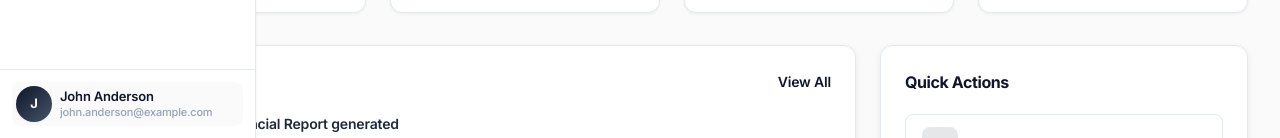
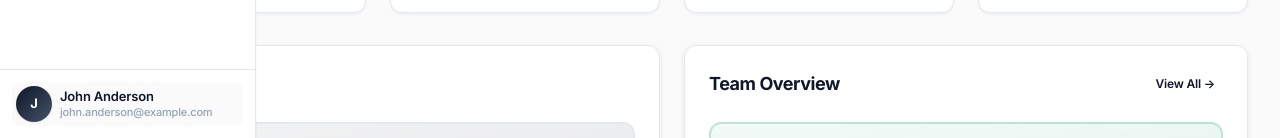
Before and after one commit to ferhatenyani/app-suisse, a React (Vite) app in the folder app-user/: page /app/dashboard in a window 1280 px wide. Shown: the part 662-800 px from the top of the page. Built offline with nearby package versions, Linux system fonts and the light colour scheme.

Commit message:
dashboard page for app user

```diff
--- a/app-user/src/pages/Dashboard.tsx
+++ b/app-user/src/pages/Dashboard.tsx
@@ -1,8 +1,8 @@
-import React from 'react';
+import React, { useState } from 'react';
 import { useNavigate } from 'react-router-dom';
 import { Card } from '../components/ui/Card';
 import { Badge } from '../components/ui/Badge';
-import { TrendingUp, TrendingDown, Users, FolderKanban, Activity, Globe, Eye } from 'lucide-react';
+import { TrendingUp, TrendingDown, Users, FolderKanban, Activity, Globe, Eye, Trash2 } from 'lucide-react';
 import { currentUser } from '../data/currentUser';
 import { dashboards } from '../data/dashboards';
 import { teamMembers } from '../data/teamMembers';
@@ -69,15 +69,13 @@ interface ActivityItem {
 }
 
 const RecentActivity: React.FC = () => {
-  const navigate = useNavigate();
-
-  const activities: ActivityItem[] = [
+  const [activities, setActivities] = useState<ActivityItem[]>([
     { id: 1, title: 'Q4 Financial Report generated', time: '2 hours ago', user: 'Sarah Chen', type: 'report' },
     { id: 2, title: 'New team member added', time: '5 hours ago', user: 'System', type: 'share' },
     { id: 3, title: 'Sales Dashboard updated', time: '1 day ago', user: 'Michael Torres', type: 'report' },
     { id: 4, title: 'Team permissions modified', time: '2 days ago', user: 'Admin', type: 'update' },
     { id: 5, title: 'Marketing Report exported', time: '3 days ago', user: 'Jessica Liu', type: 'report' },
-  ];
+  ]);
 
   const getTypeBadge = (type: ActivityType) => {
     const badgeConfig: Record<ActivityType, { variant: 'info' | 'success' | 'neutral' | 'warning', icon: React.ReactNode, label: string }> = {
@@ -91,39 +89,67 @@ const RecentActivity: React.FC = () => {
     return <Badge variant={config.variant} size="sm" icon={config.icon}>{config.label}</Badge>;
   };
 
+  const handleDeleteActivity = (id: number) => {
+    setActivities(activities.filter(activity => activity.id !== id));
+  };
+
+  const handleClear = () => {
+    // In a real app, this would clear the activity list
+    setActivities([]);
+  };
+
   return (
-    <Card elevated>
-      <div className="flex items-center justify-between mb-5">
-        <h3 className="text-sm sm:text-base font-bold text-[var(--color-title)] tracking-tight">Recent Activity</h3>
+    <Card elevated className="h-full">
+      <div className="flex items-center justify-between gap-4 mb-6">
+        <h3 className="text-base sm:text-lg font-bold text-[var(--color-title)] tracking-tight">Recent Activity</h3>
         <button
-          onClick={() => navigate('/app/reports')}
-          className="text-xs sm:text-sm font-semibold text-[var(--color-primary)] hover:text-[var(--color-primary-hover)] transition-colors focus-visible:outline-none focus-visible:ring-2 focus-visible:ring-[var(--color-primary)] focus-visible:ring-offset-1 rounded"
-          aria-label="View all activities"
+          onClick={handleClear}
+          className="px-3 py-2 rounded-lg text-xs font-semibold text-[var(--color-text)] bg-[var(--color-panel)] hover:bg-[var(--color-danger)]/10 hover:text-[var(--color-danger)] border border-[var(--color-border)] hover:border-[var(--color-danger)] transition-all duration-200 flex items-center gap-2 group focus-visible:outline-none focus-visible:ring-2 focus-visible:ring-[var(--color-danger)] focus-visible:ring-offset-1"
+          aria-label="Clear all activities"
         >
-          View All
+          <Trash2 size={14} strokeWidth={2} className="group-hover:scale-110 transition-transform duration-200" />
+          <span className="hidden sm:inline">Clear All</span>
         </button>
       </div>
+      {activities.length === 0 ? (
+        <div className="text-center py-12">
+          <Activity size={48} className="mx-auto text-[var(--color-text-muted)] opacity-50 mb-3" />
+          <p className="text-sm text-[var(--color-text-muted)] font-medium">No recent activities</p>
+        </div>
+      ) : (
         <div className="space-y-4">
-        {activities.map((activity) => (
-          <div key={activity.id} className="flex items-start gap-3 pb-4 border-b border-[var(--color-border)] last:border-0 last:pb-0">
+          {activities.map((activity, index) => (
+            <div
+              key={activity.id}
+              className="flex items-start gap-3 pb-4 border-b border-[var(--color-border)] last:border-0 last:pb-0 animate-fadeIn group"
+              style={{ animationDelay: `${index * 50}ms` }}
+            >
               <div className="mt-1 flex-shrink-0">
                 {getTypeBadge(activity.type)}
               </div>
               <div className="flex-1 min-w-0">
-              <p className="text-sm text-[var(--color-text)] font-semibold truncate">{activity.title}</p>
-              <div className="flex items-center flex-wrap gap-2 mt-1">
+                <p className="text-base text-[var(--color-text)] font-semibold truncate group-hover:text-[var(--color-primary)] transition-colors duration-200">{activity.title}</p>
+                <div className="flex items-center flex-wrap gap-2 mt-1.5">
                   {activity.user && (
                     <>
-                    <span className="text-xs text-[var(--color-text-muted)] font-medium">{activity.user}</span>
+                      <span className="text-sm text-[var(--color-text-muted)] font-medium">{activity.user}</span>
                       <span className="text-[var(--color-border-strong)]">•</span>
                     </>
                   )}
-                <span className="text-xs text-[var(--color-text-muted)] font-medium">{activity.time}</span>
+                  <span className="text-sm text-[var(--color-text-muted)] font-medium">{activity.time}</span>
                 </div>
               </div>
+              <button
+                onClick={() => handleDeleteActivity(activity.id)}
+                className="mt-1 p-2 rounded-lg text-[var(--color-text-muted)] hover:text-[var(--color-danger)] hover:bg-[var(--color-danger)]/10 active:bg-[var(--color-danger)]/20 active:scale-95 transition-all duration-200 focus-visible:outline-none focus-visible:ring-2 focus-visible:ring-[var(--color-danger)] focus-visible:ring-offset-1 flex-shrink-0"
+                aria-label={`Delete ${activity.title}`}
+              >
+                <Trash2 size={16} strokeWidth={2} />
+              </button>
             </div>
           ))}
         </div>
+      )}
     </Card>
   );
 };
@@ -251,89 +277,112 @@ export const Dashboard: React.FC = () => {
         </div>
       </section>
 
-      {/* Content Grid - Two column layout for Recent Activity and Quick Actions */}
-      <section className="grid grid-cols-1 lg:grid-cols-3 gap-6 mb-8" aria-label="Activity and actions">
-        {/* Recent Activity - Takes 2 columns */}
-        <div className="lg:col-span-2">
-          <RecentActivity />
-        </div>
-
-        {/* Quick Actions & Team Overview */}
-        <div className="space-y-6">
+      {/* Quick Actions & Team Overview - Side by side layout */}
+      <section className={`grid grid-cols-1 ${isOrganization ? 'lg:grid-cols-2' : ''} gap-6 mb-8`} aria-label="Quick actions and team overview">
         {/* Quick Actions */}
-          <Card elevated>
-            <h3 className="text-sm sm:text-base font-bold text-[var(--color-title)] tracking-tight mb-5">
+        <Card elevated className="h-full flex flex-col">
+          <div className="flex items-center justify-between mb-6">
+            <h3 className="text-base sm:text-lg font-bold text-[var(--color-title)] tracking-tight">
               Quick Actions
             </h3>
-            <div className="space-y-2.5">
+          </div>
+          <div className={`flex-1 ${isOrganization ? 'space-y-3' : 'grid grid-cols-1 sm:grid-cols-3 gap-3'}`}>
             <button
               onClick={() => navigate('/app/reports')}
-                className="w-full text-left px-4 py-3 rounded-lg border border-[var(--color-border)] hover:border-[var(--color-primary)] hover:bg-[var(--color-primary)]/5 transition-all text-xs sm:text-sm font-semibold text-[var(--color-text)] hover:text-[var(--color-primary)] flex items-center gap-3 group focus-visible:outline-none focus-visible:ring-2 focus-visible:ring-[var(--color-primary)] focus-visible:ring-offset-1"
+              className="w-full text-left p-4 rounded-xl bg-gradient-to-br from-[var(--color-primary)]/5 to-[var(--color-primary)]/10 border-2 border-[var(--color-border)] hover:border-[var(--color-primary)] transition-all duration-300 text-sm font-semibold text-[var(--color-text)] hover:text-[var(--color-primary)] flex items-center justify-between group focus-visible:outline-none focus-visible:ring-2 focus-visible:ring-[var(--color-primary)] focus-visible:ring-offset-2 hover:shadow-lg hover:shadow-[var(--color-primary)]/10 hover:-translate-y-0.5"
               aria-label="Create new report"
             >
-                <div className="w-9 h-9 rounded-lg bg-[var(--color-primary)]/10 group-hover:bg-[var(--color-primary)]/20 flex items-center justify-center transition-colors flex-shrink-0" aria-hidden="true">
-                  <FolderKanban size={16} strokeWidth={2} className="text-[var(--color-primary)]" />
+              <div>
+                <span className="text-xs text-[var(--color-text-muted)] font-medium uppercase tracking-wider block mb-1">Create New</span>
+                <span className="block">Report</span>
               </div>
-                Create New Report
+              <div className="w-12 h-12 rounded-xl bg-[var(--color-primary)]/10 flex items-center justify-center transition-all duration-300 flex-shrink-0 group-hover:scale-110 group-hover:rotate-3" aria-hidden="true">
+                <FolderKanban size={20} strokeWidth={2} className="text-[var(--color-primary)]" />
+              </div>
             </button>
             {isOrganization && (
               <button
                 onClick={() => navigate('/app/team')}
-                  className="w-full text-left px-4 py-3 rounded-lg border border-[var(--color-border)] hover:border-[var(--color-primary)] hover:bg-[var(--color-primary)]/5 transition-all text-xs sm:text-sm font-semibold text-[var(--color-text)] hover:text-[var(--color-primary)] flex items-center gap-3 group focus-visible:outline-none focus-visible:ring-2 focus-visible:ring-[var(--color-primary)] focus-visible:ring-offset-1"
+                className="w-full text-left p-4 rounded-xl bg-gradient-to-br from-[var(--color-accent)]/5 to-[var(--color-accent)]/10 border-2 border-[var(--color-border)] hover:border-[var(--color-primary)] transition-all duration-300 text-sm font-semibold text-[var(--color-text)] hover:text-[var(--color-primary)] flex items-center justify-between group focus-visible:outline-none focus-visible:ring-2 focus-visible:ring-[var(--color-primary)] focus-visible:ring-offset-2 hover:shadow-lg hover:shadow-[var(--color-primary)]/10 hover:-translate-y-0.5"
                 aria-label="Manage team"
               >
-                  <div className="w-9 h-9 rounded-lg bg-[var(--color-primary)]/10 group-hover:bg-[var(--color-primary)]/20 flex items-center justify-center transition-colors flex-shrink-0" aria-hidden="true">
-                    <Users size={16} strokeWidth={2} className="text-[var(--color-primary)]" />
+                <div>
+                  <span className="text-xs text-[var(--color-text-muted)] font-medium uppercase tracking-wider block mb-1">Manage</span>
+                  <span className="block">Team</span>
                 </div>
-                  Manage Team
+                <div className="w-12 h-12 rounded-xl bg-[var(--color-primary)]/10 flex items-center justify-center transition-all duration-300 flex-shrink-0 group-hover:scale-110 group-hover:rotate-3" aria-hidden="true">
+                  <Users size={20} strokeWidth={2} className="text-[var(--color-primary)]" />
+                </div>
               </button>
             )}
             <button
               onClick={() => navigate('/app/reports')}
-                className="w-full text-left px-4 py-3 rounded-lg border border-[var(--color-border)] hover:border-[var(--color-primary)] hover:bg-[var(--color-primary)]/5 transition-all text-xs sm:text-sm font-semibold text-[var(--color-text)] hover:text-[var(--color-primary)] flex items-center gap-3 group focus-visible:outline-none focus-visible:ring-2 focus-visible:ring-[var(--color-primary)] focus-visible:ring-offset-1"
+              className="w-full text-left p-4 rounded-xl bg-gradient-to-br from-[var(--color-primary)]/5 to-[var(--color-accent)]/10 border-2 border-[var(--color-border)] hover:border-[var(--color-primary)] transition-all duration-300 text-sm font-semibold text-[var(--color-text)] hover:text-[var(--color-primary)] flex items-center justify-between group focus-visible:outline-none focus-visible:ring-2 focus-visible:ring-[var(--color-primary)] focus-visible:ring-offset-2 hover:shadow-lg hover:shadow-[var(--color-primary)]/10 hover:-translate-y-0.5"
               aria-label="View all reports"
             >
-                <div className="w-9 h-9 rounded-lg bg-[var(--color-primary)]/10 group-hover:bg-[var(--color-primary)]/20 flex items-center justify-center transition-colors flex-shrink-0" aria-hidden="true">
-                  <Eye size={16} strokeWidth={2} className="text-[var(--color-primary)]" />
+              <div>
+                <span className="text-xs text-[var(--color-text-muted)] font-medium uppercase tracking-wider block mb-1">View All</span>
+                <span className="block">Reports</span>
               </div>
-                View All Reports
+              <div className="w-12 h-12 rounded-xl bg-[var(--color-primary)]/10 flex items-center justify-center transition-all duration-300 flex-shrink-0 group-hover:scale-110 group-hover:rotate-3" aria-hidden="true">
+                <Eye size={20} strokeWidth={2} className="text-[var(--color-primary)]" />
+              </div>
             </button>
           </div>
         </Card>
 
         {/* Team Overview - Only for organizations */}
         {isOrganization && (
-            <Card elevated>
-              <div className="flex items-center justify-between mb-4">
-                <h3 className="text-sm sm:text-base font-bold text-[var(--color-title)] tracking-tight">
+          <Card elevated className="h-full flex flex-col">
+            <div className="flex items-center justify-between mb-6">
+              <h3 className="text-base sm:text-lg font-bold text-[var(--color-title)] tracking-tight">
                 Team Overview
               </h3>
               <button
                 onClick={() => navigate('/app/team')}
-                  className="text-xs font-semibold text-[var(--color-primary)] hover:text-[var(--color-primary-hover)] transition-colors"
+                className="text-xs font-semibold text-[var(--color-primary)] hover:text-[var(--color-primary-hover)] transition-colors px-2 py-1 rounded hover:bg-[var(--color-primary)]/5"
               >
-                  View All
+                View All →
               </button>
             </div>
-              <div className="space-y-3">
-                <div className="flex items-center justify-between p-3 rounded-lg bg-[var(--color-success)]/5 border border-[var(--color-success)]/20">
-                  <span className="text-sm font-semibold text-[var(--color-text)]">Active</span>
-                  <span className="text-lg font-bold text-[var(--color-success)]">{activeMembers}</span>
+            <div className="flex-1 space-y-3">
+              <div className="flex items-center justify-between p-4 rounded-xl bg-gradient-to-br from-[var(--color-success)]/5 to-[var(--color-success)]/10 border-2 border-[var(--color-success)]/20 hover:border-[var(--color-success)]/40 transition-all duration-300 hover:shadow-lg hover:shadow-[var(--color-success)]/10 group cursor-pointer hover:-translate-y-0.5">
+                <div>
+                  <span className="text-xs text-[var(--color-text-muted)] font-medium uppercase tracking-wider block mb-1">Active Members</span>
+                  <span className="text-sm font-semibold text-[var(--color-success)] block">{activeMembers}</span>
                 </div>
-                <div className="flex items-center justify-between p-3 rounded-lg bg-[var(--color-warning)]/5 border border-[var(--color-warning)]/20">
-                  <span className="text-sm font-semibold text-[var(--color-text)]">Pending</span>
-                  <span className="text-lg font-bold text-[var(--color-warning)]">
+                <div className="w-12 h-12 rounded-xl bg-[var(--color-success)]/10 flex items-center justify-center group-hover:scale-110 group-hover:rotate-3 transition-all duration-300 flex-shrink-0">
+                  <Users size={20} className="text-[var(--color-success)]" strokeWidth={2} />
+                </div>
+              </div>
+              <div className="flex items-center justify-between p-4 rounded-xl bg-gradient-to-br from-[var(--color-warning)]/5 to-[var(--color-warning)]/10 border-2 border-[var(--color-warning)]/20 hover:border-[var(--color-warning)]/40 transition-all duration-300 hover:shadow-lg hover:shadow-[var(--color-warning)]/10 group cursor-pointer hover:-translate-y-0.5">
+                <div>
+                  <span className="text-xs text-[var(--color-text-muted)] font-medium uppercase tracking-wider block mb-1">Pending Invites</span>
+                  <span className="text-sm font-semibold text-[var(--color-warning)] block">
                     {teamMembers.filter(m => m.status === 'pending').length}
                   </span>
                 </div>
-                <div className="flex items-center justify-between p-3 rounded-lg bg-[var(--color-panel)]">
-                  <span className="text-sm font-semibold text-[var(--color-text)]">Total Members</span>
-                  <span className="text-lg font-bold text-[var(--color-title)]">{totalMembers}</span>
+                <div className="w-12 h-12 rounded-xl bg-[var(--color-warning)]/10 flex items-center justify-center group-hover:scale-110 group-hover:rotate-3 transition-all duration-300 flex-shrink-0">
+                  <Activity size={20} className="text-[var(--color-warning)]" strokeWidth={2} />
+                </div>
+              </div>
+              <div className="flex items-center justify-between p-4 rounded-xl bg-gradient-to-br from-[var(--color-primary)]/5 to-[var(--color-accent)]/10 border-2 border-[var(--color-border)] hover:border-[var(--color-primary)]/40 transition-all duration-300 hover:shadow-lg hover:shadow-[var(--color-primary)]/10 group cursor-pointer hover:-translate-y-0.5">
+                <div>
+                  <span className="text-xs text-[var(--color-text-muted)] font-medium uppercase tracking-wider block mb-1">Total Members</span>
+                  <span className="text-sm font-semibold text-[var(--color-title)] block">{totalMembers}</span>
+                </div>
+                <div className="w-12 h-12 rounded-xl bg-[var(--color-primary)]/10 flex items-center justify-center group-hover:scale-110 group-hover:rotate-3 transition-all duration-300 flex-shrink-0">
+                  <Users size={20} className="text-[var(--color-primary)]" strokeWidth={2} />
+                </div>
               </div>
             </div>
           </Card>
         )}
-        </div>
+      </section>
+
+      {/* Recent Activity - Full width at bottom */}
+      <section className="mb-8" aria-label="Recent activity">
+        <RecentActivity />
       </section>
     </div>
   );
```
Also changed, not shown: 1 other file (tests, documents, lock files or other folders). Lines whose indentation alone changed are shown as unchanged.
